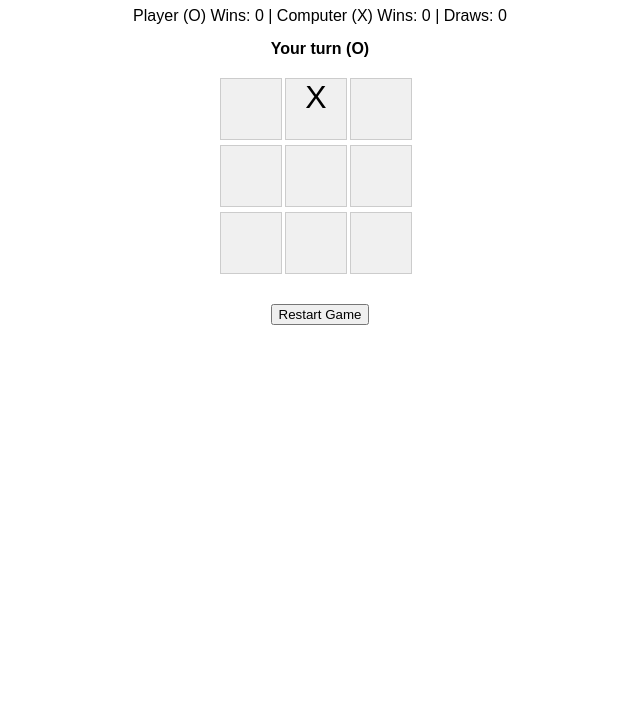
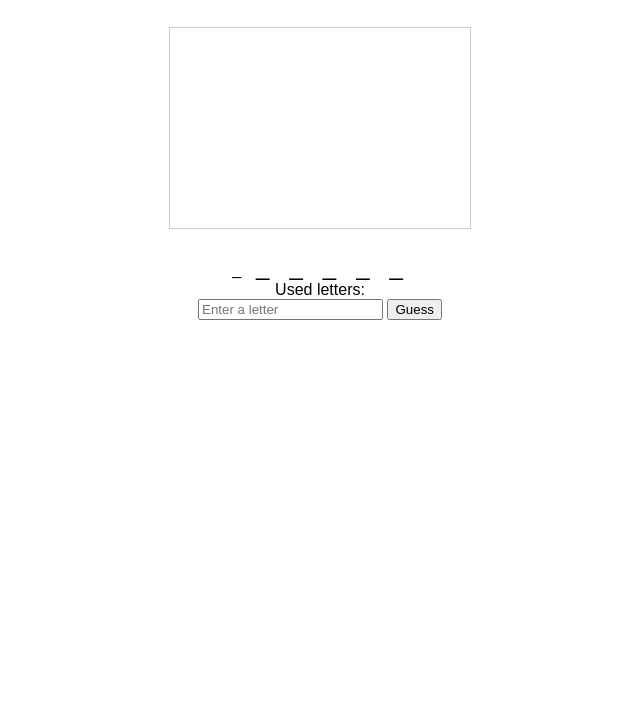
Before and after one commit to madjic-games/tic-tac-toe, a plain HTML site: page index.html in a window 1280 px wide. Shown: the part 73-800 px from the top of the page, without its empty margins (320-960 px from the left). Drawn offline with Linux system fonts and the light colour scheme.

Commit message:
adding hangman

```diff
--- a/index.html
+++ b/index.html
@@ -1,27 +1,114 @@
 <!DOCTYPE html>
-<html lang="en">
+<html>
 <head>
-  <meta charset="UTF-8">
-  <title>A Tic Tac Toe Game</title>
-  <style>
-    body { font-family: Arial, sans-serif; text-align: center; }
-    #board { display: grid; grid-template-columns: repeat(3, 60px); gap: 5px; margin: 20px auto; width: 200px; }
-    .cell { width: 60px; height: 60px; font-size: 2em; cursor: pointer; background: #f0f0f0; border: 1px solid #ccc; }
-    #scoreboard { margin-top: 20px; }
-    #message { margin: 15px; font-weight: bold; }
-    button { margin-top: 10px; }
-  </style>
+    <title>Browser Hangman</title>
+    <style>
+        body {
+            font-family: Arial, sans-serif;
+            text-align: center;
+        }
+        #hangman {
+            border: 1px solid #ccc;
+            margin: 20px auto;
+        }
+        .letter {
+            display: inline-block;
+            margin: 0 5px;
+            font-size: 24px;
+        }
+        #keyboard {
+            margin: 20px;
+        }
+    </style>
 </head>
 <body>
-  <h1>A Tic Tac Toe Game</h1>
-  <div id="Scoreboard">
-    <span>Player (<span id="playerMark"></span>) Wins: <span id="playerWins">0</span></span> |
-    <span>Computer (<span id="computerMark"></span>) Wins: <span id="computerWins">0</span></span> |
-    <span>Draws: <span id="draws">0</span></span>
-  </div>
-  <div id="message"></div>
-  <div id="board"></div>
-  <button onclick="resetGame()">Restart Game</button>
-  <script src="tic-tac-toe.js"></script>
+    <h1>Hangman</h1>
+    <canvas id="hangman" width="300" height="200"></canvas>
+    <div id="word"></div>
+    <div id="used-letters"></div>
+    <input type="text" id="guess" maxlength="1" placeholder="Enter a letter">
+    <button onclick="makeGuess()">Guess</button>
+
+    <script>
+        const words = ['JAVASCRIPT', 'FUNCTION', 'VARIABLE', 'OBJECT', 'ARRAY', 'BROWSER'];
+        let selectedWord = '';
+        let guessedLetters = [];
+        let mistakes = 0;
+        const maxMistakes = 6;
+
+        function initGame() {
+            selectedWord = words[Math.floor(Math.random() * words.length)];
+            guessedLetters = [];
+            mistakes = 0;
+            updateDisplay();
+            drawHangman();
+        }
+
+        function updateDisplay() {
+            const wordDisplay = selectedWord.split('').map(letter =>
+                guessedLetters.includes(letter) ? letter : '_'
+            ).join(' ');
+
+            document.getElementById('word').innerHTML = wordDisplay
+                .split('').join('</span><span class="letter">');
+
+            document.getElementById('used-letters').textContent =
+                `Used letters: ${guessedLetters.join(', ')}`;
+        }
+
+        function drawHangman() {
+            const canvas = document.getElementById('hangman');
+            const ctx = canvas.getContext('2d');
+            ctx.clearRect(0, 0, canvas.width, canvas.height);
+
+            // Draw gallows
+            ctx.strokeStyle = '#000';
+            ctx.lineWidth = 2;
+            if (mistakes >= 1) ctx.beginPath(), ctx.moveTo(50, 180), ctx.lineTo(150, 180), ctx.stroke();  // Base
+            if (mistakes >= 2) ctx.beginPath(), ctx.moveTo(100, 180), ctx.lineTo(100, 50), ctx.stroke();   // Pole
+            if (mistakes >= 3) ctx.beginPath(), ctx.moveTo(100, 50), ctx.lineTo(180, 50), ctx.stroke();    // Beam
+            if (mistakes >= 4) ctx.beginPath(), ctx.moveTo(180, 50), ctx.lineTo(180, 70), ctx.stroke();    // Rope
+            if (mistakes >= 5) {  // Head
+                ctx.beginPath();
+                ctx.arc(180, 80, 10, 0, Math.PI * 2);
+                ctx.stroke();
+            }
+            if (mistakes >= 6) {  // Body
+                ctx.beginPath(), ctx.moveTo(180, 90), ctx.lineTo(180, 140), ctx.stroke();
+            }
+        }
+
+        function makeGuess() {
+            const input = document.getElementById('guess');
+            const letter = input.value.toUpperCase();
+            input.value = '';
+
+            if (!letter.match(/[A-Z]/) || guessedLetters.includes(letter)) return;
+
+            guessedLetters.push(letter);
+
+            if (!selectedWord.includes(letter)) {
+                mistakes++;
+                drawHangman();
+            }
+
+            updateDisplay();
+            checkGameState();
+        }
+
+        function checkGameState() {
+            if (mistakes >= maxMistakes) {
+                alert(`Game Over! The word was: ${selectedWord}`);
+                initGame();
+            }
+            if ([...selectedWord].every(letter => guessedLetters.includes(letter))) {
+                alert('Congratulations! You won!');
+                initGame();
+            }
+        }
+
+        // Initialize game on load
+        window.onload = initGame;
+    </script>
 </body>
 </html>
```
